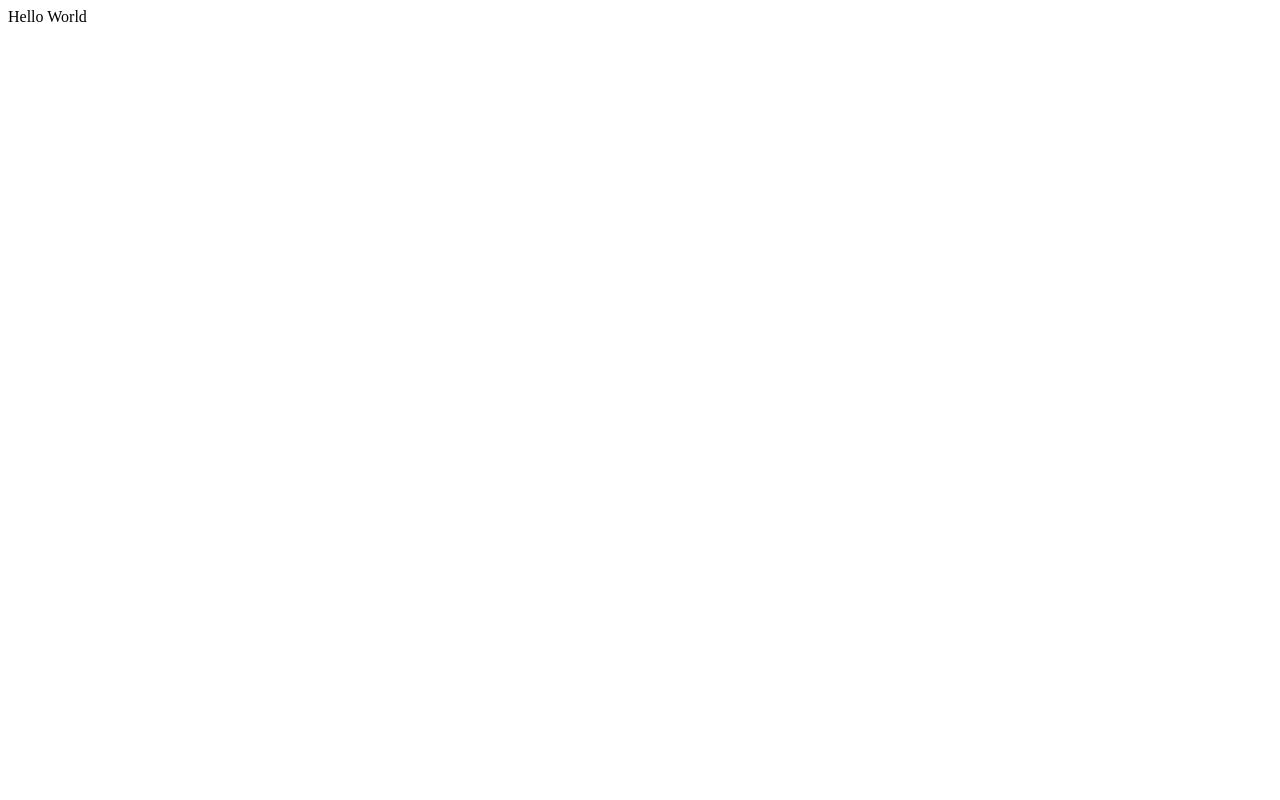
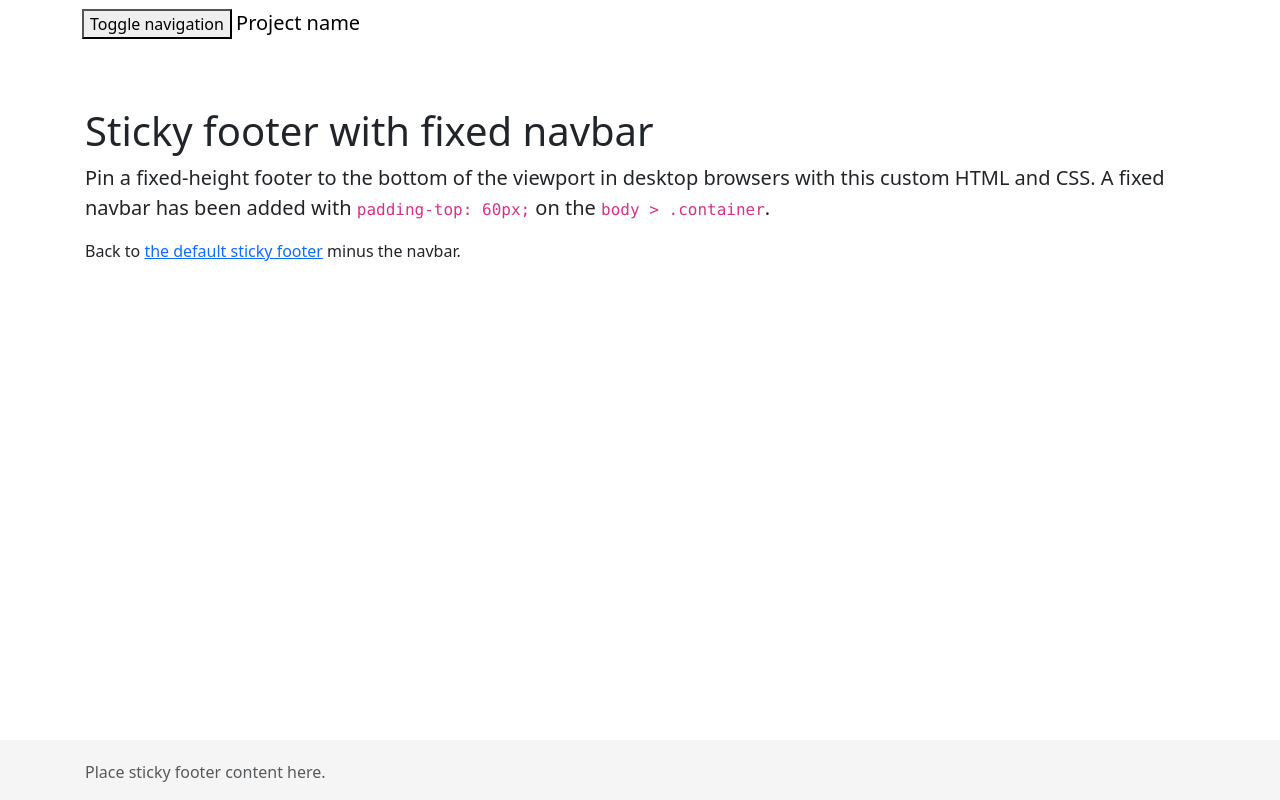
Before and after one commit to danpickford/WeddingSite, a PHP site: page / in a window 1280 px wide. Before the commit the page is almost empty. Run offline with PHP 8.4, Linux system fonts and the light colour scheme; some libraries are stand-ins or nearby versions.

Commit message:
Basic Menu

```diff
--- a/css/mark.css
+++ b/css/mark.css
@@ -1,2 +1,39 @@
+/* Sticky footer styles
+-------------------------------------------------- */
+html {
+  position: relative;
+  min-height: 100%;
+}
 body {
+  /* Margin bottom by footer height */
+  margin-bottom: 60px;
 }
+#footer {
+  position: absolute;
+  bottom: 0;
+  width: 100%;
+  /* Set the fixed height of the footer here */
+  height: 60px;
+  background-color: #f5f5f5;
+}
+
+
+/* Custom page CSS
+-------------------------------------------------- */
+/* Not required for template or sticky footer method. */
+
+body > .container {
+  padding: 60px 15px 0;
+}
+.container .text-muted {
+  margin: 20px 0;
+}
+
+#footer > .container {
+  padding-right: 15px;
+  padding-left: 15px;
+}
+
+code {
+  font-size: 80%;
+}
--- a/index.html
+++ b/index.html
@@ -2,8 +2,79 @@
 <html xmlns="http://www.w3.org/1999/xhtml">
 <head>
     <title>Kath and Marks Big Day</title>
+    <meta charset="utf-8">
+    <meta http-equiv="X-UA-Compatible" content="IE=edge">
+    <meta name="viewport" content="width=device-width, initial-scale=1">
+    <meta name="description" content="">
+    <meta name="author" content="">
+    <!-- Bootstrap core CSS -->
+    <link href="node_modules/twitter-bootstrap/docs/assets/css/bootstrap.min.css" rel="stylesheet" />
+    <!-- Custom styles for this template -->
+    <link href="css/mark.css" rel="stylesheet" />
+
+    <!-- HTML5 shim and Respond.js IE8 support of HTML5 elements and media queries -->
+    <!--[if lt IE 9]>
+      <script src="https://oss.maxcdn.com/libs/html5shiv/3.7.0/html5shiv.js"></script>
+      <script src="https://oss.maxcdn.com/libs/respond.js/1.4.2/respond.min.js"></script>
+    <![endif]-->
 </head>
 <body>
-    Hello World
+
+    <!-- Fixed navbar -->
+    <div class="navbar navbar-default navbar-fixed-top" role="navigation">
+        <div class="container">
+            <div class="navbar-header">
+                <button type="button" class="navbar-toggle" data-toggle="collapse" data-target=".navbar-collapse">
+                    <span class="sr-only">Toggle navigation</span>
+                    <span class="icon-bar"></span>
+                    <span class="icon-bar"></span>
+                    <span class="icon-bar"></span>
+                </button>
+                <a class="navbar-brand" href="#">Project name</a>
+            </div>
+            <div class="collapse navbar-collapse">
+                <ul class="nav navbar-nav">
+                    <li class="active"><a href="#">Home</a></li>
+                    <li><a href="#about">About</a></li>
+                    <li><a href="#contact">Contact</a></li>
+                    <li class="dropdown">
+                        <a href="#" class="dropdown-toggle" data-toggle="dropdown">Dropdown <b class="caret"></b></a>
+                        <ul class="dropdown-menu">
+                            <li><a href="#">Action</a></li>
+                            <li><a href="#">Another action</a></li>
+                            <li><a href="#">Something else here</a></li>
+                            <li class="divider"></li>
+                            <li class="dropdown-header">Nav header</li>
+                            <li><a href="#">Separated link</a></li>
+                            <li><a href="#">One more separated link</a></li>
+                        </ul>
+                    </li>
+                </ul>
+            </div>
+            <!--/.nav-collapse -->
+        </div>
+    </div>
+
+    <!-- Begin page content -->
+    <div class="container">
+        <div class="page-header">
+            <h1>Sticky footer with fixed navbar</h1>
+        </div>
+        <p class="lead">Pin a fixed-height footer to the bottom of the viewport in desktop browsers with this custom HTML and CSS. A fixed navbar has been added with <code>padding-top: 60px;</code> on the <code>body > .container</code>.</p>
+        <p>Back to <a href="../sticky-footer">the default sticky footer</a> minus the navbar.</p>
+    </div>
+
+    <div id="footer">
+        <div class="container">
+            <p class="text-muted">Place sticky footer content here.</p>
+        </div>
+    </div>
+
+
+    <!-- Bootstrap core JavaScript
+    ================================================== -->
+    <!-- Placed at the end of the document so the pages load faster -->
+    <script src="node_modules/jquery/dist/jquery.min.js"></script>
+    <script src="node_modules/twitter-bootstrap/docs/assets/js/bootstrap.min.js"></script>
 </body>
 </html>
```
